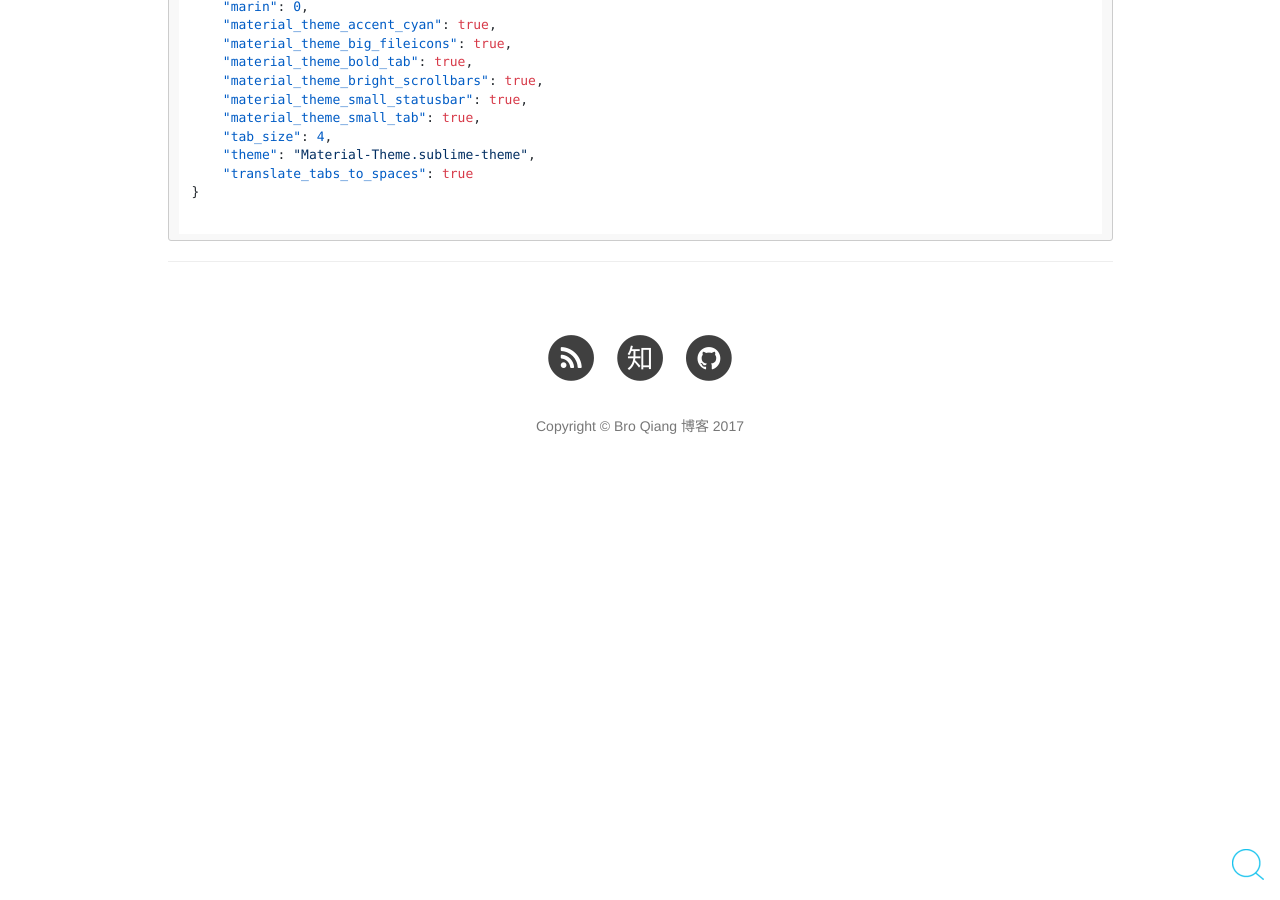
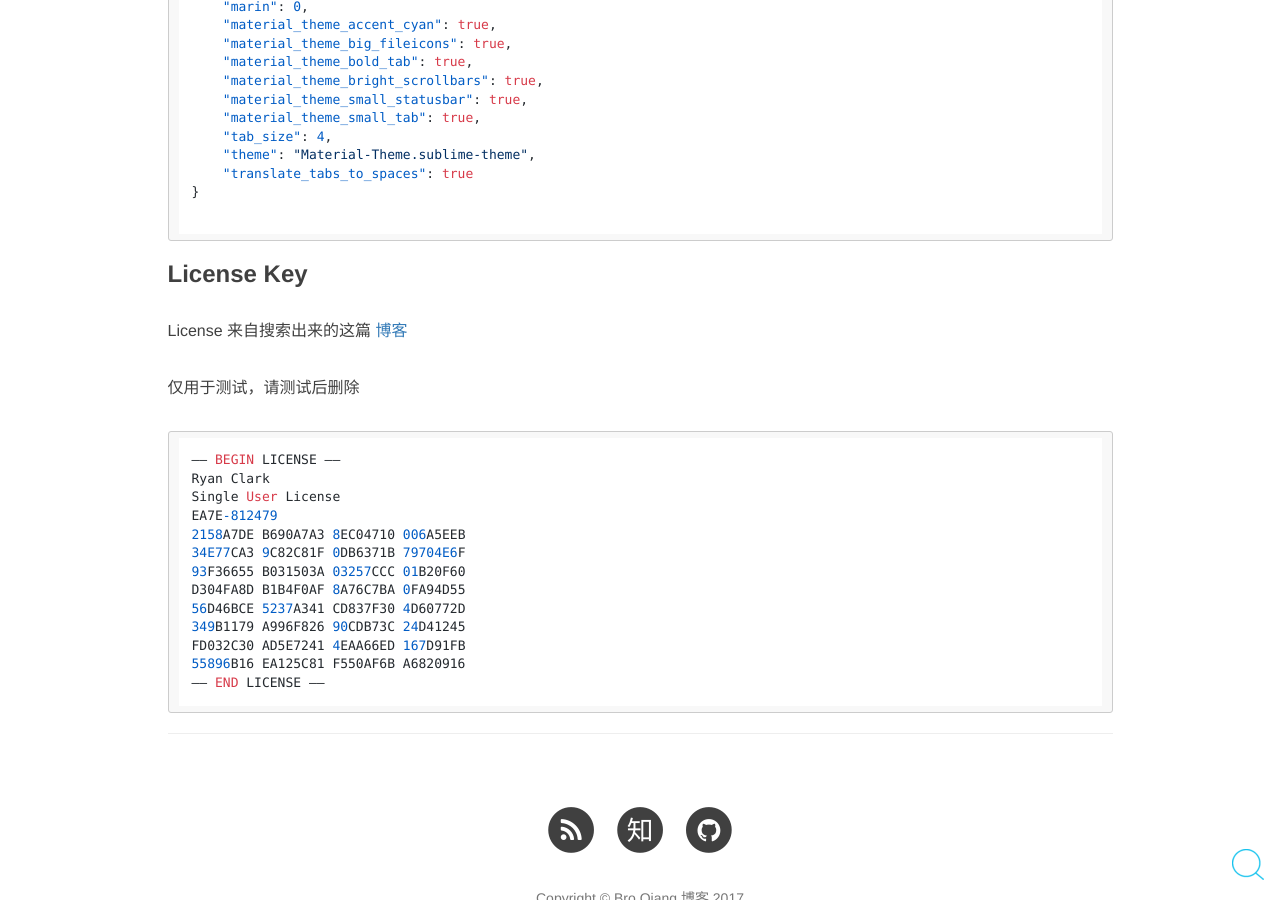
Before and after one commit to BroQiang/broqiang.github.io, a Jekyll site: the page built from _posts/2017-02-01-Sublime-Install.md, in a window 1280 px wide and 900 px high, scrolled down 2458 px. Built offline with Jekyll 4.4.1, drawn with Linux system fonts in a browser that asks for light colours; nearby versions of some CDN libraries; comment, search, counter and statistics services are not loaded; before the commit the page ends 2962 px from its top, so only the background shows below that.

Commit message:
Add License key

````diff
--- a/_posts/2017-02-01-Sublime-Install.md
+++ b/_posts/2017-02-01-Sublime-Install.md
@@ -115,3 +115,27 @@ $sudo dpki -i sublime-text_build*
 }
 
 ```
+
+
+### License Key
+
+License 来自搜索出来的这篇 [博客](http://blog.csdn.net/hexon804/article/details/50982952)
+
+仅用于测试，请测试后删除
+
+
+```
+—– BEGIN LICENSE —–
+Ryan Clark
+Single User License
+EA7E-812479
+2158A7DE B690A7A3 8EC04710 006A5EEB
+34E77CA3 9C82C81F 0DB6371B 79704E6F
+93F36655 B031503A 03257CCC 01B20F60
+D304FA8D B1B4F0AF 8A76C7BA 0FA94D55
+56D46BCE 5237A341 CD837F30 4D60772D
+349B1179 A996F826 90CDB73C 24D41245
+FD032C30 AD5E7241 4EAA66ED 167D91FB
+55896B16 EA125C81 F550AF6B A6820916
+—— END LICENSE ——
+```
````
